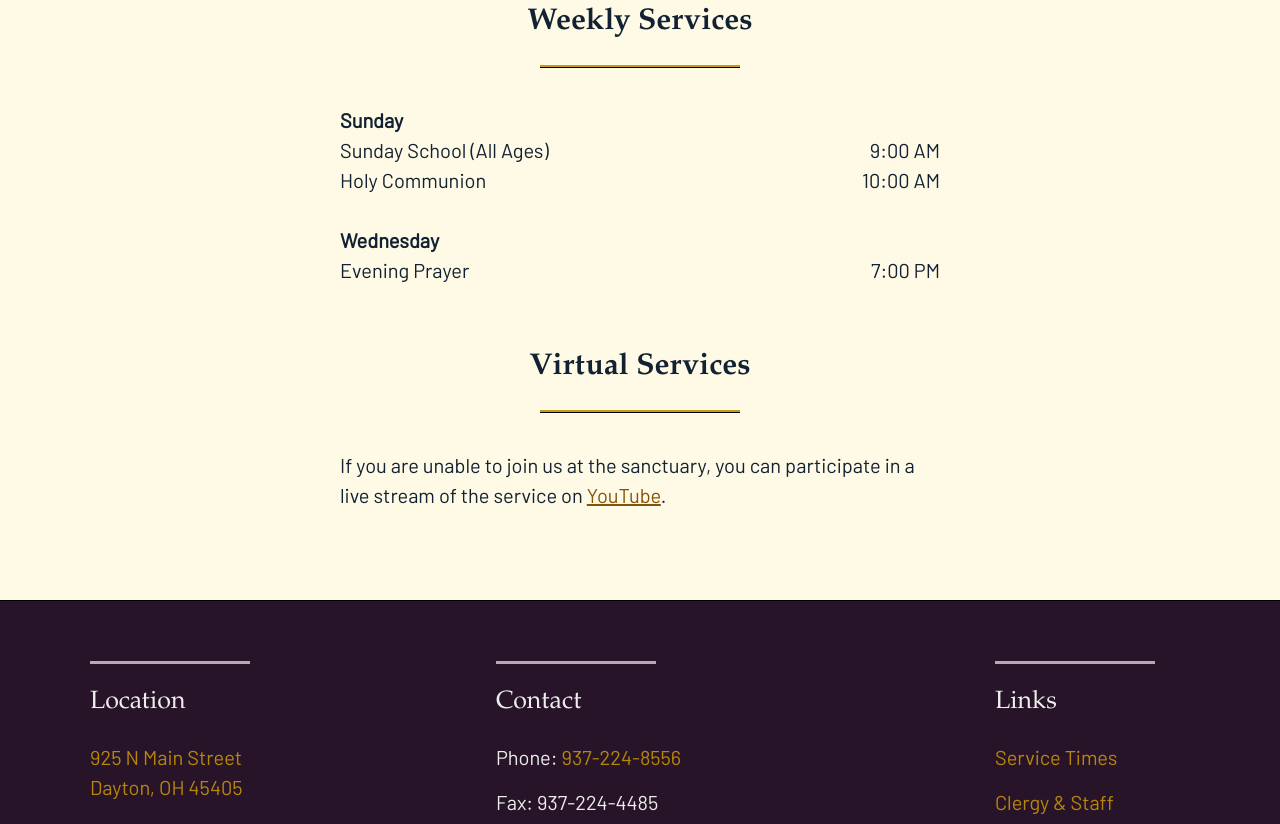
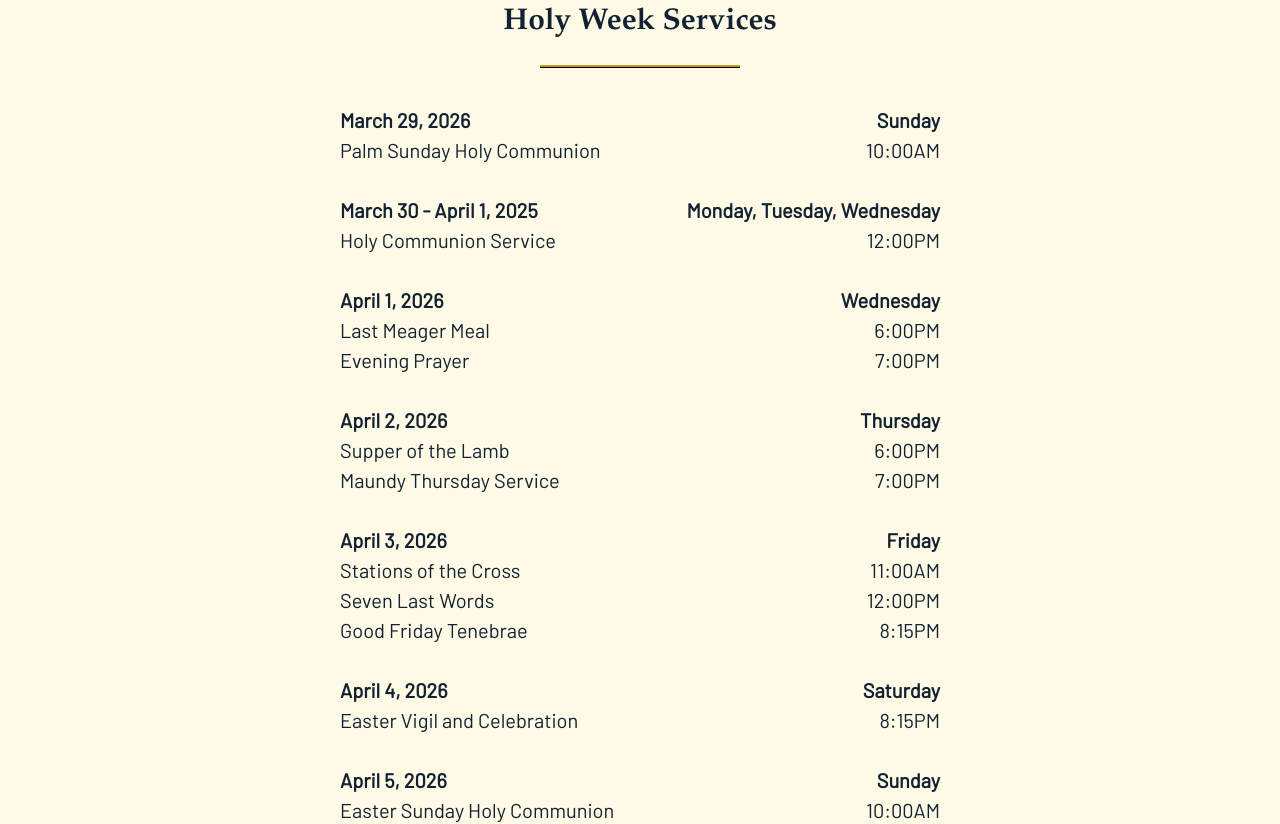
Before and after one commit to jonmcgill/ckrec, a Next.js app: page / in a window 1280 px wide. Shown: the part 660-1484 px from the top of the page. Built offline with nearby package versions, Linux system fonts and the light colour scheme; a web font is replaced by a local one.

Commit message:
holy week 2026

```diff
--- a/app/_info.ts
+++ b/app/_info.ts
@@ -96,21 +96,21 @@ const events  = {
   } as EventItem,
   HolyWeekPalmSunday: {
     day: 'Sunday',
-    date: 'April 13, 2025',
+    date: 'March 29, 2026',
     events: [
       ['Palm Sunday Holy Communion', '10:00AM']
     ]
   } as EventItem,
   HolyWeekGeneral: {
     day: 'Monday, Tuesday, Wednesday',
-    date: 'April 14-16, 2025',
+    date: 'March 30 - April 1, 2025',
     events: [
       ['Holy Communion Service', '12:00PM']
     ]
   } as EventItem,
   HolyWeekMeagerMeal: {
     day: 'Wednesday',
-    date: 'April 16, 2025',
+    date: 'April 1, 2026',
     events: [
       ['Last Meager Meal', '6:00PM'],
       ['Evening Prayer', '7:00PM'],
@@ -118,7 +118,7 @@ const events  = {
   } as EventItem,
   HolyWeekMaundyThursday: {
     day: 'Thursday',
-    date: 'April 17, 2025',
+    date: 'April 2, 2026',
     events: [
       ['Supper of the Lamb', '6:00PM'],
       ['Maundy Thursday Service', '7:00PM'],
@@ -126,7 +126,7 @@ const events  = {
   } as EventItem,
   HolyWeekGoodFriday: {
     day: 'Friday',
-    date: 'April 18, 2025',
+    date: 'April 3, 2026',
     events: [
       ['Stations of the Cross', '11:00AM'],
       ['Seven Last Words', '12:00PM'],
@@ -135,14 +135,14 @@ const events  = {
   } as EventItem,
   HolyWeekHolySaturday: {
     day: 'Saturday',
-    date: 'April 19, 2025',
+    date: 'April 4, 2026',
     events: [
       ['Easter Vigil and Celebration', '8:15PM'],
     ]
   } as EventItem,
   EasterSunday: {
     day: 'Sunday',
-    date: 'April 20, 2025',
+    date: 'April 5, 2026',
     events: [
       ['Easter Sunday Holy Communion', '10:00AM'],
       ['No Sunday School']
@@ -214,7 +214,7 @@ export const lentEvents: EventBlock = {
 
 export const holyWeekEvents: EventBlock = {
   title: 'Holy Week Services',
-  show: isDateBetween('3/21/2025', '4/21/2025'),
+  show: isDateBetween('3/14/2026', '4/6/2026'),
   items: [
     events.HolyWeekPalmSunday,
     events.HolyWeekGeneral,
```
